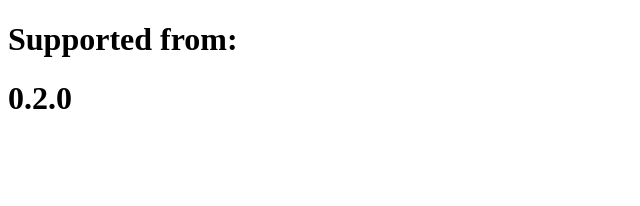
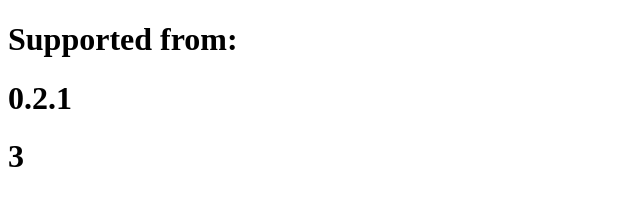
Before and after one commit to romeat/romeat.github.io, a plain HTML site: page index.html in a window 1280 px wide. Shown: the full height of the page, 0-640 px from the left. Drawn offline with Linux system fonts and the light colour scheme.

Commit message:
Update index.html

```diff
--- a/index.html
+++ b/index.html
@@ -3,7 +3,7 @@
 <body>
 
 <h1>Supported from:</h1>
-<h1><LastSupported>0.2.0</LastSupported></h1>
-
+<h1><LastSupportedVersion>0.2.1</LastSupportedVersion></h1>
+<h1><LastSupportedBuildCode>3</LastSupportedBuildCode></h1>
 </body>
 </html>
```
